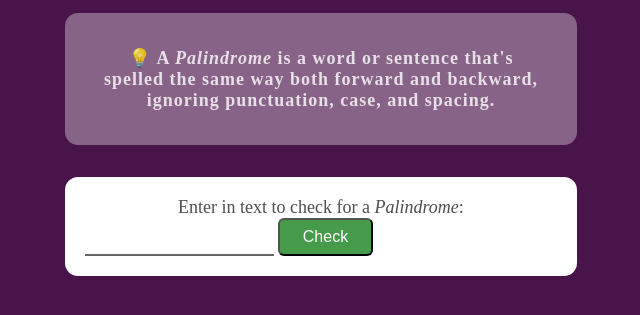
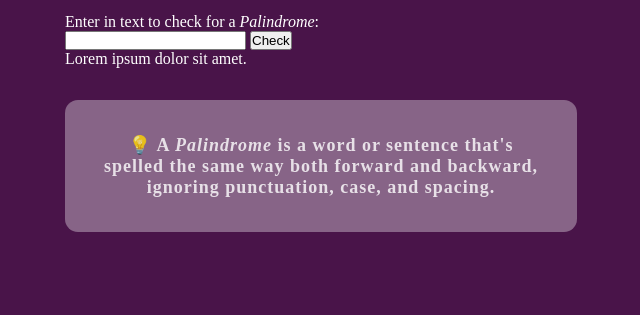
Before and after one commit to bash4Dev/palindromechecker, a plain HTML site: page index.html in a window 1280 px wide. Shown: the part 87-402 px from the top of the page, without its empty margins (319-959 px from the left). Drawn offline with Linux system fonts and the light colour scheme.

Commit message:
Commit changes

```diff
--- a/index.html
+++ b/index.html
@@ -9,16 +9,18 @@
 <body>
     <header><h1>Is It a Palindrome?</h1></header>
     <main>
+        <div id="check-div">
+            <div class="enter-text">Enter in text to check for a <i>Palindrome</i>:</div>
+            <div class="center-div">
+                <input type="text" id="text-input">
+                <button id="check-btn">Check</button>
+            </div>
+            <p id="result">Lorem ipsum dolor sit amet.</p>
+        </div>
         <div class="palindrome-def">
             <p><span role="img" aria-label="light-bulb">💡 </span>A <i>Palindrome</i> is a word or sentence that's spelled the same way both forward and backward, ignoring punctuation, case, and spacing.</p>
         </div>
-        <fieldset>
-            <label for="text-input">Enter in text to check for a <i>Palindrome</i>:</label>
-            <input type="text" id="text-input">
-            <button id="check-btn">Check</button>
-            <p id="result"></p>
-        </fieldset>
-        <script src="./script.js"></script>
     </main>
+    <script src="./script.js"></script>
 </body>
 </html>
```
